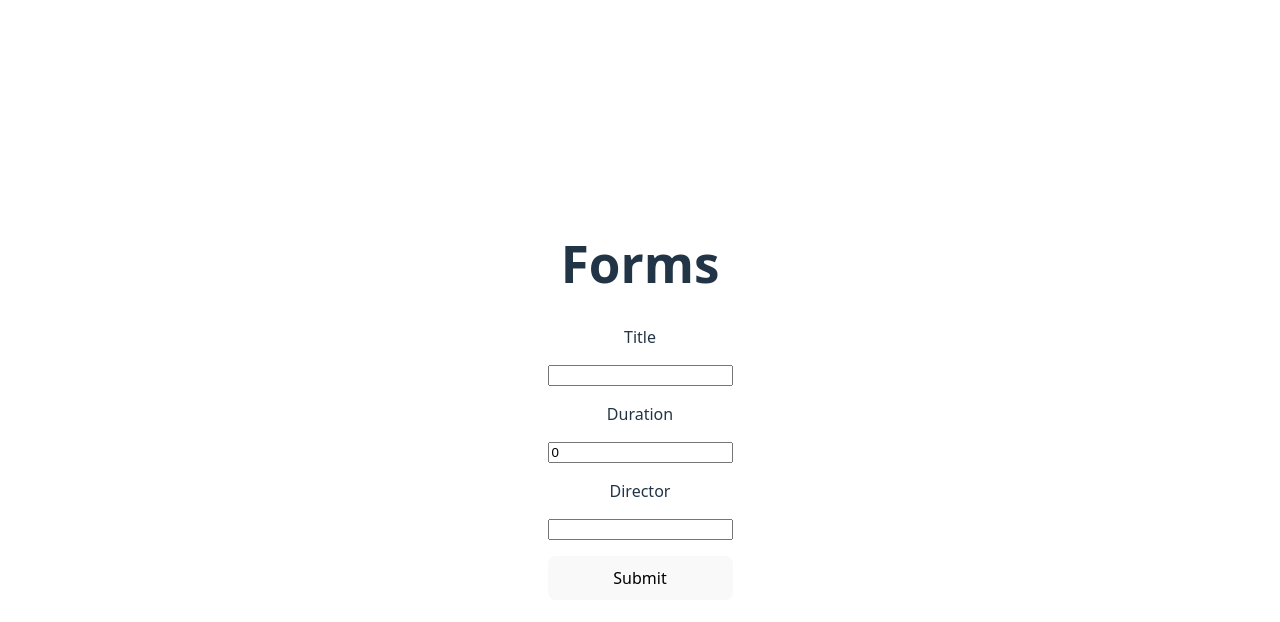
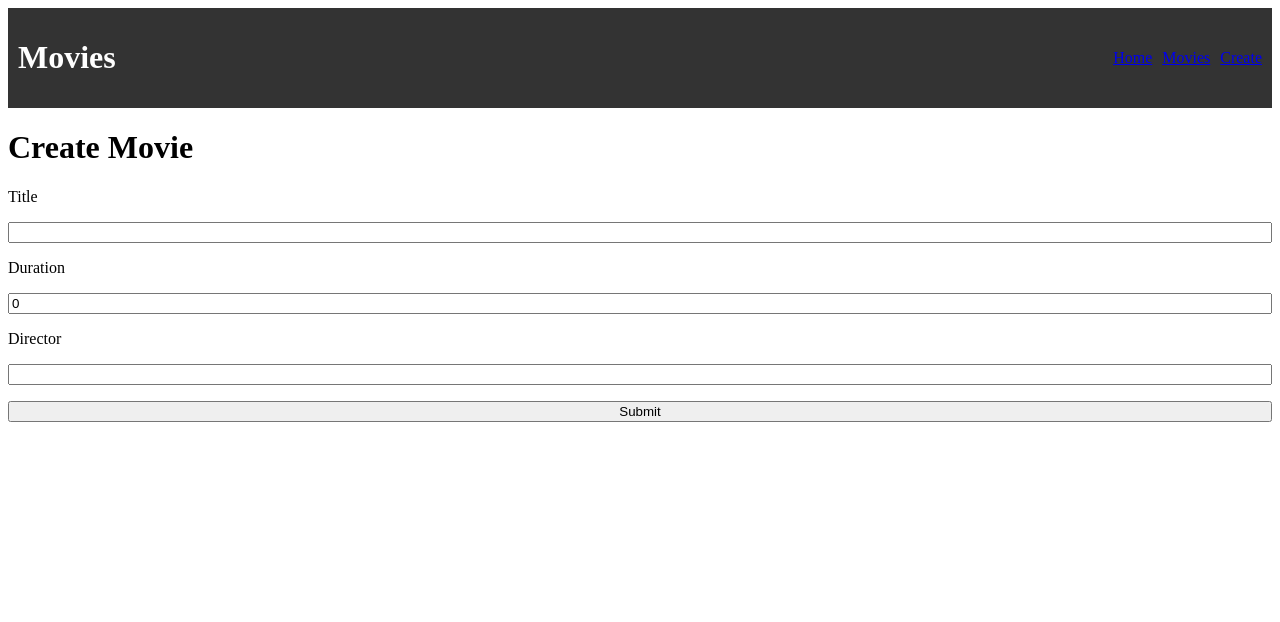
Before and after one commit to GERARDOCALLIRGOSJAQUE/my-vue-project, a Vue app: page /create in a window 1280 px wide. Shown: the top 622 px of the page. Built offline with nearby package versions, Linux system fonts and the light colour scheme.

Commit message:
17th commit: Manejo de rutas usando vue.

```diff
--- a/package.json
+++ b/package.json
@@ -9,7 +9,8 @@
     "preview": "vite preview"
   },
   "dependencies": {
-    "vue": "^3.5.24"
+    "vue": "^3.5.24",
+    "vue-router": "^5.0.2"
   },
   "devDependencies": {
     "@vitejs/plugin-vue": "^6.0.1",
--- a/src/App.vue
+++ b/src/App.vue
@@ -1,47 +1,11 @@
 <script setup>
-import { reactive, ref, watch, watchEffect } from "vue";
+import { RouterView } from "vue-router";
 
-const movie = reactive({
-  title: "",
-  duration: 0,
-  director: ""
-})
-const handleSubmit = () => {
-  if(!movie.title || !movie.duration || !movie.director) {
-    alert("Please fill in all fields");
-    return;
-  }
-  console.log(movie);
-}
 </script>
 
 <template>
-  <h1>Forms</h1>
-  <form @submit.prevent="handleSubmit" class="form">
-    <label for="title">Title</label>
-    <input type="text" id="title" v-model="movie.title">
-
-    <label for="duration">Duration</label>
-    <input type="number" id="duration" v-model = "movie.duration">
-
-    <label for="director">Director</label>
-    <input type="text" id="director" v-model = "movie.director">
-    <button>Submit</button>
-  </form>
+  <RouterView />
 </template>
 
-<style scoped>
-  .form {
-    display: flex;
-    flex-direction: column;
-    gap: 1rem;
-
-  }
-  .title {
-    background-color: blue;
-    color: red;
-  }
-  .black {
-    color: rgb(0, 0, 0);
-  }
+<style>
 </style>
--- a/src/components/HeaderComponent.vue
+++ b/src/components/HeaderComponent.vue
@@ -1,14 +1,28 @@
 <script setup></script>
 <template>
-    <header>
+    <header class="header">
+        <h1>Movies</h1>
         <nav>
-            <ul>
-                <li><a href="#">Home</a></li>
-                <li><a href="#">Blog</a></li>
-                <li><a href="#">Contact</a></li>
+            <ul class="nav-list">
+                <li><router-link to="/">Home</router-link></li>
+                <li><router-link to="/movies">Movies</router-link></li>
+                <li><router-link :to="{name: 'create'}">Create</router-link></li>
             </ul>
         </nav>
     </header>
 </template>
 <style>
+.header {
+    background-color: #333;
+    color: white;
+    padding: 10px;
+    display: flex;
+    justify-content: space-between;
+    align-items: center;
+}
+.nav-list {
+    list-style: none;
+    display: flex;
+    gap: 10px;
+}
 </style>
--- a/src/main.js
+++ b/src/main.js
@@ -1,5 +1,6 @@
 import { createApp } from 'vue'
 import './style.css'
 import App from './App.vue'
+import router from './router'
 
-createApp(App).mount('#app')
+createApp(App).use(router).mount('#app')
--- /dev/null
+++ b/src/router/index.js
@@ -0,0 +1,27 @@
+import { createRouter, createWebHistory } from "vue-router";
+import Home from "../views/Home.vue";
+import CreateMovie from "../views/CreateMovie.vue";
+import Movies from "../views/Movies.vue";
+
+const router = createRouter({
+    history: createWebHistory(),
+    routes: [
+        {
+            path: "/",
+            name: "home",
+            component: Home
+        },
+        {
+            path: "/movies",
+            name: "movies",
+            component: Movies
+        },
+        {
+            path: "/create",
+            name: "create",
+            component: CreateMovie
+        }
+    ]
+})
+
+export default router;
--- a/src/style.css
+++ b/src/style.css
@@ -1,79 +1,6 @@
-:root {
-  font-family: system-ui, Avenir, Helvetica, Arial, sans-serif;
-  line-height: 1.5;
-  font-weight: 400;
 
-  color-scheme: light dark;
-  color: rgba(255, 255, 255, 0.87);
-  background-color: #242424;
 
-  font-synthesis: none;
-  text-rendering: optimizeLegibility;
-  -webkit-font-smoothing: antialiased;
-  -moz-osx-font-smoothing: grayscale;
+ul {
+  list-style: none;
+  padding: 0;
 }
-
-a {
-  font-weight: 500;
-  color: #646cff;
-  text-decoration: inherit;
-}
-a:hover {
-  color: #535bf2;
-}
-
-body {
-  margin: 0;
-  display: flex;
-  place-items: center;
-  min-width: 320px;
-  min-height: 100vh;
-}
-
-h1 {
-  font-size: 3.2em;
-  line-height: 1.1;
-}
-
-button {
-  border-radius: 8px;
-  border: 1px solid transparent;
-  padding: 0.6em 1.2em;
-  font-size: 1em;
-  font-weight: 500;
-  font-family: inherit;
-  background-color: #1a1a1a;
-  cursor: pointer;
-  transition: border-color 0.25s;
-}
-button:hover {
-  border-color: #646cff;
-}
-button:focus,
-button:focus-visible {
-  outline: 4px auto -webkit-focus-ring-color;
-}
-
-.card {
-  padding: 2em;
-}
-
-#app {
-  max-width: 1280px;
-  margin: 0 auto;
-  padding: 2rem;
-  text-align: center;
-}
-
-@media (prefers-color-scheme: light) {
-  :root {
-    color: #213547;
-    background-color: #ffffff;
-  }
-  a:hover {
-    color: #747bff;
-  }
-  button {
-    background-color: #f9f9f9;
-  }
-}
--- /dev/null
+++ b/src/views/CreateMovie.vue
@@ -0,0 +1,45 @@
+<script setup>
+import HeaderComponent from "../components/HeaderComponent.vue";
+import { reactive } from "vue";
+const movie = reactive({
+  title: "",
+  duration: 0,
+  director: ""
+})
+const handleSubmit = () => {
+  if(!movie.title || !movie.duration || !movie.director) {
+    alert("Please fill in all fields");
+    return;
+  }
+  console.log(movie);
+}
+</script>
+
+<template>
+    <HeaderComponent />
+  <h1>Create Movie</h1>
+  <form @submit.prevent="handleSubmit" class="form">
+    <label for="title">Title</label>
+    <input type="text" id="title" v-model="movie.title">
+
+    <label for="duration">Duration</label>
+    <input type="number" id="duration" v-model = "movie.duration">
+
+    <label for="director">Director</label>
+    <input type="text" id="director" v-model = "movie.director">
+    <button>Submit</button>
+  </form>
+</template>
+
+<style scoped>
+  .form {
+    display: flex;
+    flex-direction: column;
+    gap: 1rem;
+
+  }
+  .title {
+    background-color: blue;
+    color: red;
+  }
+</style>
--- /dev/null
+++ b/src/views/Home.vue
@@ -0,0 +1,12 @@
+<script setup>
+import HeaderComponent from "../components/HeaderComponent.vue";
+</script>
+<template>
+    <HeaderComponent />
+    <h1>Welcome to de home Page</h1>
+
+
+
+</template>
+<style>
+</style>
--- /dev/null
+++ b/src/views/Movies.vue
@@ -0,0 +1,30 @@
+<script setup>
+import { ref } from "vue";
+import HeaderComponent from "../components/HeaderComponent.vue";
+
+const movies = ref([
+    {title: "Harry Potter", duration: "2h 32m", director: "Chris Columbus"},
+    {title: "The lord of the Rigns", duration: "3h 21m", director: "Peter Jackson"},
+    {title: "Interstellar", duration: "2h 49m", director: "Christopher Nolan"}
+])
+</script>
+<template>
+    <HeaderComponent />
+    <div>
+        <h1>Movies</h1>
+        <ul>
+            <li v-for="movie in movies" :key="movie.title" class="movie">
+                <h2>{{movie.title}}</h2>
+                <p>Duration: {{ movie.duration }}</p>
+                <p>Director: {{ movie.director }}</p>
+            </li>
+        </ul>
+    </div>
+</template>
+<style>
+.movie {
+    border: 1px solid #ccc;
+    padding: 10px;
+    margin-bottom: 10px;
+}
+</style>
```
Also changed, not shown: 1 other file (tests, documents, lock files or other folders).
